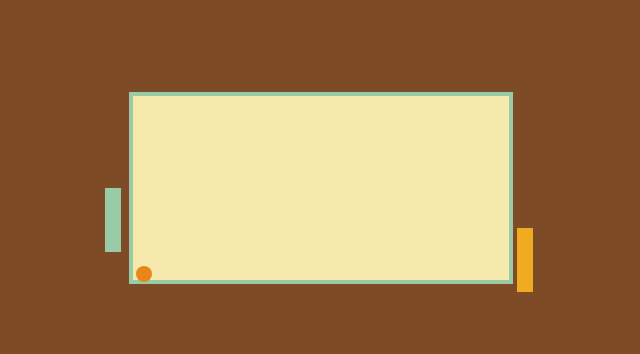
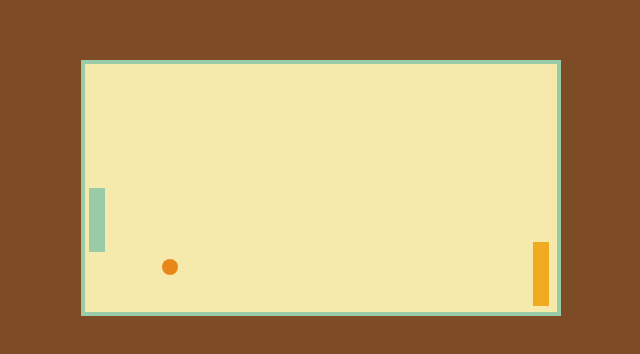
Before and after one commit to cmoss767/pong, a React (Vite) app: page / in a window 1280 px wide. Shown: the part 212-566 px from the top of the page, without its empty margins (319-959 px from the left). Built offline with nearby package versions, Linux system fonts and the light colour scheme.

Commit message:
moved everything into pong context

```diff
--- a/src/App.tsx
+++ b/src/App.tsx
@@ -1,17 +1,10 @@
-import { useEffect, useState } from "react";
+import { useEffect } from "react";
+import Ball from "./Ball";
+import { usePongContext } from "./PongContext";
 
 function App() {
-  const [paddlePosition, setPaddlePosition] = useState<number>(50);
-  const [rightPaddlePosition, setRightPaddlePosition] = useState<number>(50);
-  const [ballPosition, setBallPosition] = useState<{ x: number; y: number }>({
-    x: 50,
-    y: 50,
-  });
-  const [ballVelocity, setBallVelocity] = useState<{ x: number; y: number }>({
-    x: 1,
-    y: 1,
-  });
-
+  const { paddlePosition, rightPaddlePosition, setPaddlePosition } =
+    usePongContext();
   const handleKeyDown = (event: KeyboardEvent) => {
     if (event.key === "ArrowUp") {
       setPaddlePosition((prevPosition) => Math.max(prevPosition - 5, 0));
@@ -27,98 +20,27 @@ function App() {
       window.removeEventListener("keydown", handleKeyDown);
     };
   }, []);
-  useEffect(() => {
-    const intervalId = setInterval(() => {
-      // Simulate automated movement with randomness for the right paddle
-      const randomAdjustment = Math.random() * 10 - 5; // Random number between -5 and 5
-      setRightPaddlePosition((prevPosition) =>
-        Math.max(Math.min(prevPosition + randomAdjustment, 100), 0)
-      );
-    }, 500); // Adjust the interval based on your preference
 
-    return () => {
-      clearInterval(intervalId);
-    };
-  }, []);
-  useEffect(() => {
-    const intervalId = setInterval(() => {
-      // Move the ball
-      setBallPosition((prevPosition) => ({
-        x: prevPosition.x + ballVelocity.x,
-        y: prevPosition.y + ballVelocity.y,
-      }));
-
-      // Check for collisions with top and bottom borders
-      if (ballPosition.y <= 0 || ballPosition.y >= 100) {
-        setBallVelocity((prevVelocity) => ({
-          ...prevVelocity,
-          y: -prevVelocity.y,
-        }));
-      }
-
-      // Check for collision with left paddle
-      if (
-        ballPosition.x <= 2 + 4 && // Left edge of the paddle
-        ballPosition.y >= paddlePosition &&
-        ballPosition.y <= paddlePosition + 16
-      ) {
-        setBallVelocity((prevVelocity) => ({
-          ...prevVelocity,
-          x: -prevVelocity.x,
-        }));
-      }
-
-      // Check for collision with right paddle
-      if (
-        ballPosition.x >= 94 && // Right edge of the paddle
-        ballPosition.y >= rightPaddlePosition &&
-        ballPosition.y <= rightPaddlePosition + 16
-      ) {
-        setBallVelocity((prevVelocity) => ({
-          ...prevVelocity,
-          x: -prevVelocity.x,
-        }));
-      }
-
-      // Check if the ball went past the left paddle
-      if (ballPosition.x < 0) {
-        setBallPosition({ x: 50, y: 50 });
-        setBallVelocity({ x: 1, y: 1 });
-      }
-
-      // Check if the ball went past the right paddle
-      if (ballPosition.x > 96) {
-        setBallPosition({ x: 50, y: 50 });
-        setBallVelocity({ x: -1, y: 1 });
-      }
-    }, 16); // Adjust the interval based on your preference
-
-    return () => {
-      clearInterval(intervalId);
-    };
-  }, [ballPosition, ballVelocity, paddlePosition, rightPaddlePosition]);
   return (
-    <div className="h-screen flex items-center justify-center bg-color-1">
-      <div className="relative w-96 h-48 bg-color-5 border-4 border-color-2">
+    <>
+      <div className="h-screen flex items-center justify-center bg-color-1 ">
+        <div className="relative w-120 h-64 bg-color-5 border-4 border-color-2">
           {/* Paddle 1 */}
           <div
-          className=" absolute  -translate-x-7 w-4 h-16 bg-color-2"
+            className=" absolute translate-x-1 w-4 h-16 bg-color-2"
             style={{ top: `${paddlePosition}%` }}
           ></div>
 
           {/* Paddle 2 */}
           <div
-          className="absolute left-full  translate-x-2/4 w-4 h-16 bg-color-3"
+            className="absolute left-full  -translate-x-6 w-4 h-16 bg-color-3"
             style={{ top: `${rightPaddlePosition}%` }}
           ></div>
 
-        {/* Ball */}
-        <div
-          className="absolute left-2/4 transform -translate-x-2/4 -translate-y-2/4 w-4 h-4 bg-color-4 rounded-full"
-          style={{ left: `${ballPosition.x}%`, top: `${ballPosition.y}%` }}
-        ></div>
+          <Ball />
         </div>
       </div>
+    </>
   );
 }
 
--- /dev/null
+++ b/src/Ball.tsx
@@ -0,0 +1,14 @@
+import { usePongContext } from "./PongContext";
+
+const Ball = () => {
+  const { ballPosition } = usePongContext();
+
+  return (
+    <div
+      className="absolute left-2/4 transform -translate-x-2/4 -translate-y-2/4 w-4 h-4 bg-color-4 rounded-full"
+      style={{ left: `${ballPosition.x}%`, top: `${ballPosition.y}%` }}
+    />
+  );
+};
+
+export default Ball;
--- /dev/null
+++ b/src/PongContext.tsx
@@ -0,0 +1,130 @@
+import {
+  Dispatch,
+  ReactNode,
+  SetStateAction,
+  createContext,
+  useContext,
+  useEffect,
+  useState,
+} from "react";
+
+interface PongContextType {
+  paddlePosition: number;
+  rightPaddlePosition: number;
+  setPaddlePosition: Dispatch<SetStateAction<number>>;
+  setRightPaddlePosition: Dispatch<SetStateAction<number>>;
+  ballPosition: { x: number; y: number };
+}
+interface PongProviderProps {
+  children?: ReactNode;
+}
+
+export const PongContext = createContext<PongContextType | null>(null);
+
+export const PongProvider = ({ children }: PongProviderProps) => {
+  const [paddlePosition, setPaddlePosition] = useState<number>(50);
+  const [rightPaddlePosition, setRightPaddlePosition] = useState<number>(50);
+  const [ballPosition, setBallPosition] = useState<{ x: number; y: number }>({
+    x: 50,
+    y: 50,
+  });
+  const [ballVelocity, setBallVelocity] = useState<{ x: number; y: number }>({
+    x: 0.75,
+    y: 0.75,
+  });
+
+  useEffect(() => {
+    const intervalId = setInterval(() => {
+      // Simulate automated movement with randomness for the right paddle
+      const randomAdjustment = Math.random() * 10 - 5; // Random number between -5 and 5
+      setRightPaddlePosition((prevPosition) =>
+        Math.max(Math.min(prevPosition + randomAdjustment, 100), 0)
+      );
+    }, 500); // Adjust the interval based on your preference
+
+    return () => {
+      clearInterval(intervalId);
+    };
+  }, []);
+
+  useEffect(() => {
+    const intervalId = setInterval(() => {
+      // Move the ball
+      setBallPosition((prevPosition) => ({
+        x: prevPosition.x + ballVelocity.x,
+        y: prevPosition.y + ballVelocity.y,
+      }));
+
+      // Check for collisions with top and bottom borders
+      if (ballPosition.y <= 0 || ballPosition.y >= 100) {
+        setBallVelocity((prevVelocity) => ({
+          ...prevVelocity,
+          y: -prevVelocity.y,
+        }));
+      }
+
+      // Check for collision with left paddle
+      if (
+        ballPosition.x <= 2 + 4 && // Left edge of the paddle
+        ballPosition.y >= paddlePosition &&
+        ballPosition.y <= paddlePosition + 16
+      ) {
+        setBallVelocity((prevVelocity) => ({
+          ...prevVelocity,
+          x: -prevVelocity.x,
+        }));
+      }
+
+      // Check for collision with right paddle
+      if (
+        ballPosition.x >= 94 && // Right edge of the paddle
+        ballPosition.y >= rightPaddlePosition &&
+        ballPosition.y <= rightPaddlePosition + 16
+      ) {
+        setBallVelocity((prevVelocity) => ({
+          ...prevVelocity,
+          x: -prevVelocity.x,
+        }));
+      }
+
+      // Check if the ball went past the left paddle
+      if (ballPosition.x < 0) {
+        setBallPosition({ x: 50, y: 50 });
+        setBallVelocity({ x: 1, y: 1 });
+      }
+
+      // Check if the ball went past the right paddle
+      if (ballPosition.x > 96) {
+        setBallPosition({ x: 50, y: 50 });
+        setBallVelocity({ x: -1, y: 1 });
+      }
+    }, 16); // Adjust the interval based on your preference
+
+    return () => {
+      clearInterval(intervalId);
+    };
+  }, [ballPosition, ballVelocity, paddlePosition, rightPaddlePosition]);
+
+  return (
+    <PongContext.Provider
+      value={{
+        paddlePosition,
+        rightPaddlePosition,
+        setPaddlePosition,
+        setRightPaddlePosition,
+        ballPosition,
+      }}
+    >
+      {children}
+    </PongContext.Provider>
+  );
+};
+
+export const usePongContext = () => {
+  const context = useContext(PongContext);
+
+  if (context === null) {
+    throw new Error("useAccount must be used within a AccountProvider");
+  }
+  return context;
+};
--- a/src/main.tsx
+++ b/src/main.tsx
@@ -1,10 +1,13 @@
-import React from 'react'
-import ReactDOM from 'react-dom/client'
-import App from './App.tsx'
-import './index.css'
+import React from "react";
+import ReactDOM from "react-dom/client";
+import App from "./App.tsx";
+import "./index.css";
+import { PongProvider } from "./PongContext.tsx";
 
-ReactDOM.createRoot(document.getElementById('root')!).render(
+ReactDOM.createRoot(document.getElementById("root")!).render(
   <React.StrictMode>
-    <App />
-  </React.StrictMode>,
-)
+    <PongProvider>
+      <App />
+    </PongProvider>
+  </React.StrictMode>
+);
--- a/tailwind.config.js
+++ b/tailwind.config.js
@@ -10,6 +10,9 @@ export default {
         "color-4": "#e9861a", // Orange
         "color-5": "#f6e9ac", // Beige
       },
+      width: {
+        120: "30rem",
+      },
     },
   },
   plugins: [],
```
Lines whose indentation alone changed are shown as unchanged.
